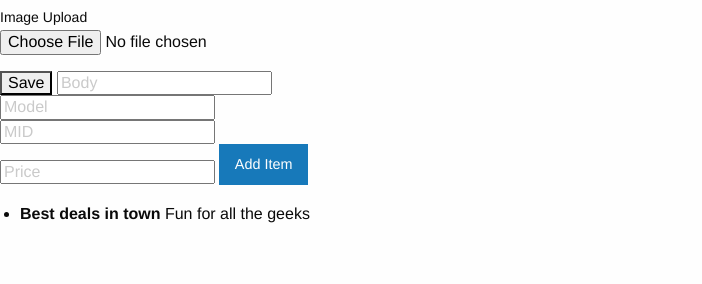
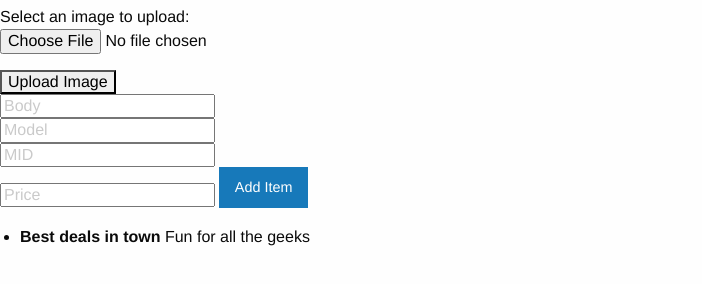
Before and after one commit to phillipclarke29/tessel, a website: page app/layouts/store.html in a window 1280 px wide. Shown: the part 70-354 px from the top of the page, without its empty margins (0-702 px from the left). Drawn offline with nearby package versions, Linux system fonts and the light colour scheme; no server answers.

```diff
--- a/app/layouts/store.html
+++ b/app/layouts/store.html
@@ -7,13 +7,11 @@
   <div class= "row">
     <h1>The UK's biggest Tessel Store</h1>
     <div ng-controller="ItemsCtrl">
-      <ng-model="itemImage"  enctype="multipart/form-data">
-              <div class="field">
-                  <label for="image">Image Upload</label>
-                  <input type="file" name="image" id="image">
-              </div>
-              <input type="submit" class="btn" value="Save">
-          </form>
+      <form action="/pictures/upload" method="POST" enctype="multipart/form-data">
+        Select an image to upload:
+        <input type="file" name="image">
+        <input type="submit" value="Upload Image">
+      </form>
       <input ng-model='itemBody' class='form-control' placeholder="Body"/>
       <br>
       <input ng-model='itemModel' class='form-control' placeholder="Model"/>
--- a/app/package.json
+++ b/app/package.json
@@ -1,8 +1,9 @@
 {
   "name": "tessel",
   "dependencies": {
+    "aws-sdk": "^2.2.23",
     "body-parser": "^1.14.1",
-     "mongoose": "^4.3.1",
-    "express": "^4.13.3"
+    "express": "^4.13.3",
+    "mongoose": "^4.3.1"
   }
 }
```
Also changed, not shown: app/config/development.json (deleted, +0 -7 lines).
